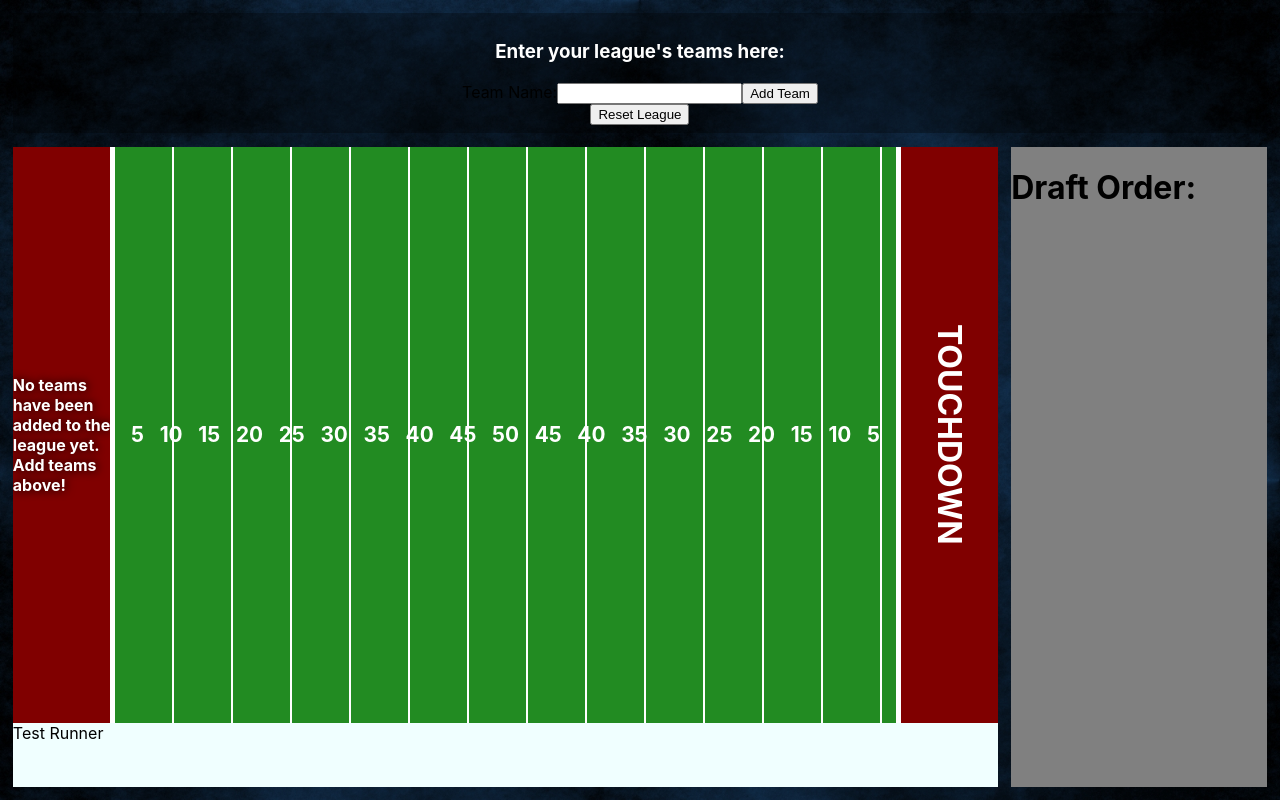
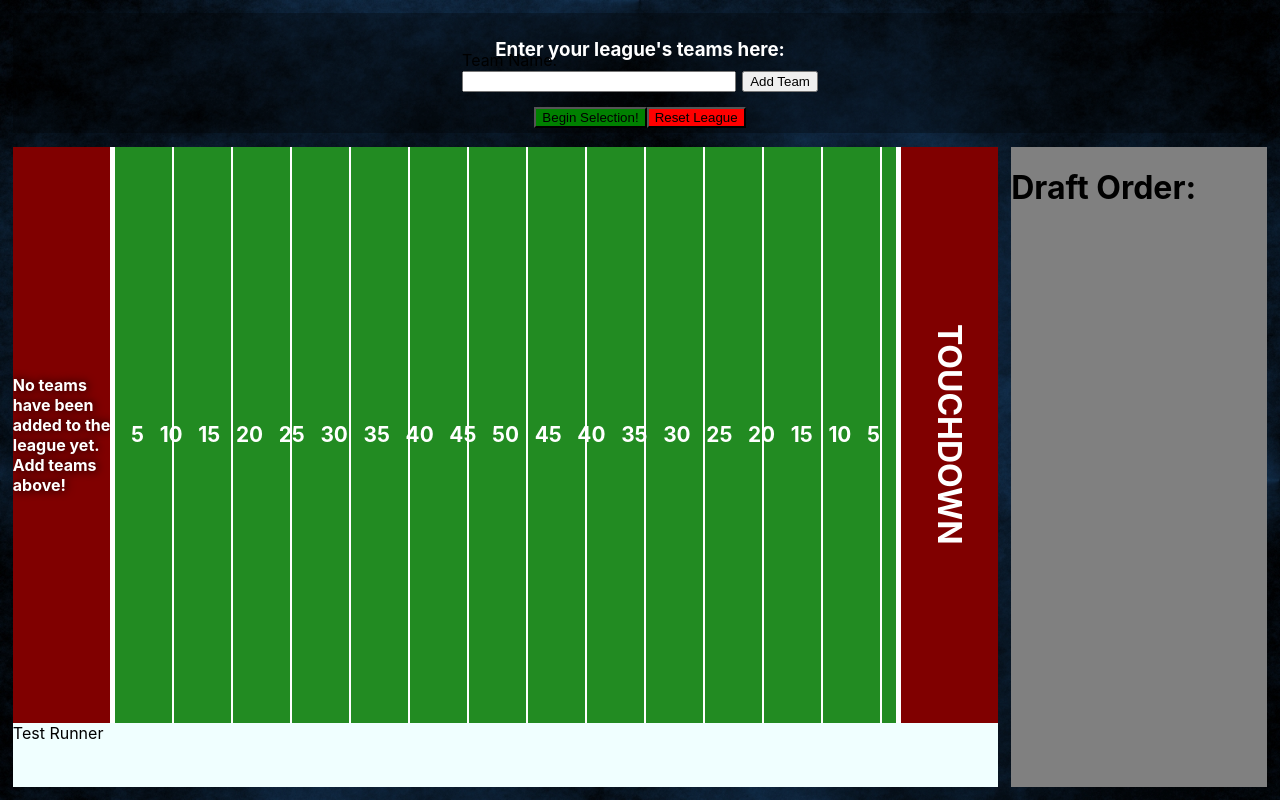
Before and after one commit to 7thPorter/2022-fantasy-draft, a React (Create React App) app: page / in a window 1280 px wide. Built offline with nearby package versions, Linux system fonts and the light colour scheme.

Commit message:
Added mode toggle and accompanying button functionality change, also made form and buttons more aesthetic - slightly

```diff
--- a/src/App.css
+++ b/src/App.css
@@ -57,6 +57,28 @@
 #runner {
   background-color: azure;
   flex: 1;
+}
+
+form {
+  margin-top: -30px;
+  width: 100%;
+  /* height: 100%; */
+  display: flex;
+  flex-direction: row;
+  justify-content: center;
+  align-items: end;
+}
+
+.input-field {
+  width: 95%;
+}
+
+.buttons {
+  margin-top: 15px;
+  display: flex;
+  flex-direction: row;
+  justify-content: center;
+  align-items: center;
 }
 
 .main-field {
--- a/src/App.js
+++ b/src/App.js
@@ -9,6 +9,8 @@ function App() {
   ];
   const [userInput, setUserInput] = useState("");
   const [teamList, setTeamList] = useState([]);
+  const [gameMode, setGameMode] = useState("initial");
+  const [selectionFinished, setSelectionFinished] = useState(false);
   // const [winnersCircle, setWinnersCircle] = useState([]);
 
   const handleInput = (event) => {
@@ -31,6 +33,16 @@ function App() {
   const handleReset = () => {
     setTeamList([]);
     setUserInput("");
+    setGameMode("initial");
+    setSelectionFinished(false);
+  };
+
+  const toggleMode = () => {
+    gameMode === "initial"
+      ? setGameMode("selection")
+      : gameMode === "selection" && !selectionFinished
+      ? setGameMode("initial")
+      : setSelectionFinished(true);
   };
 
   return (
@@ -40,11 +52,27 @@ function App() {
         <form onSubmit={handleSubmit}>
           <label>
             Team Name:
-            <input type="text" value={userInput} onChange={handleInput} />
+            <input
+              className="input-field"
+              type="text"
+              value={userInput}
+              onChange={handleInput}
+            />
           </label>
           <input type="submit" value="Add Team" />
         </form>
-        <button onClick={handleReset}>Reset League</button>
+        <div className="buttons">
+          <button onClick={toggleMode} style={{ backgroundColor: "green" }}>
+            {gameMode === "initial" ? "Begin Selection!" : "Pause Selection"}
+          </button>
+          <button
+            onClick={handleReset}
+            style={{ backgroundColor: "red" }}
+            disabled={gameMode === "initial" ? false : true}
+          >
+            Reset League
+          </button>
+        </div>
       </div>
       <div id="outputs">
         <div id="field">
```
